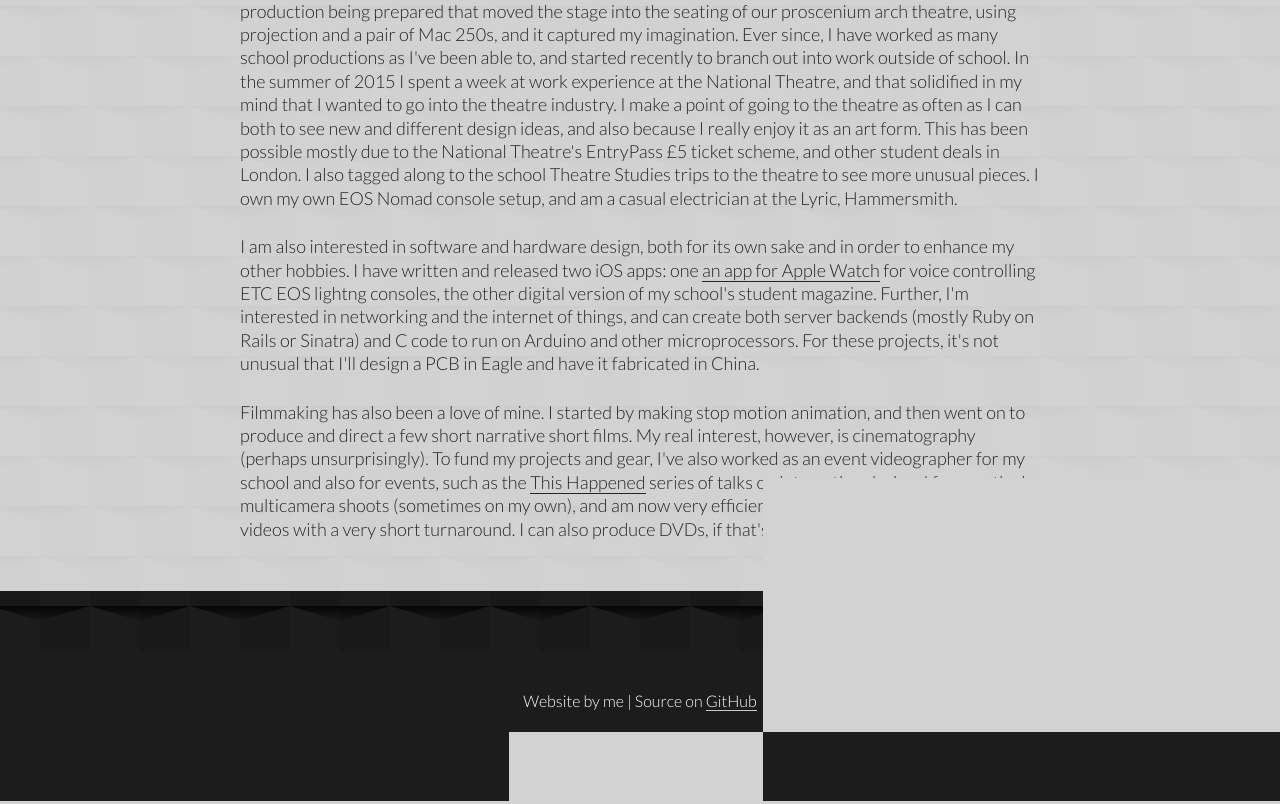
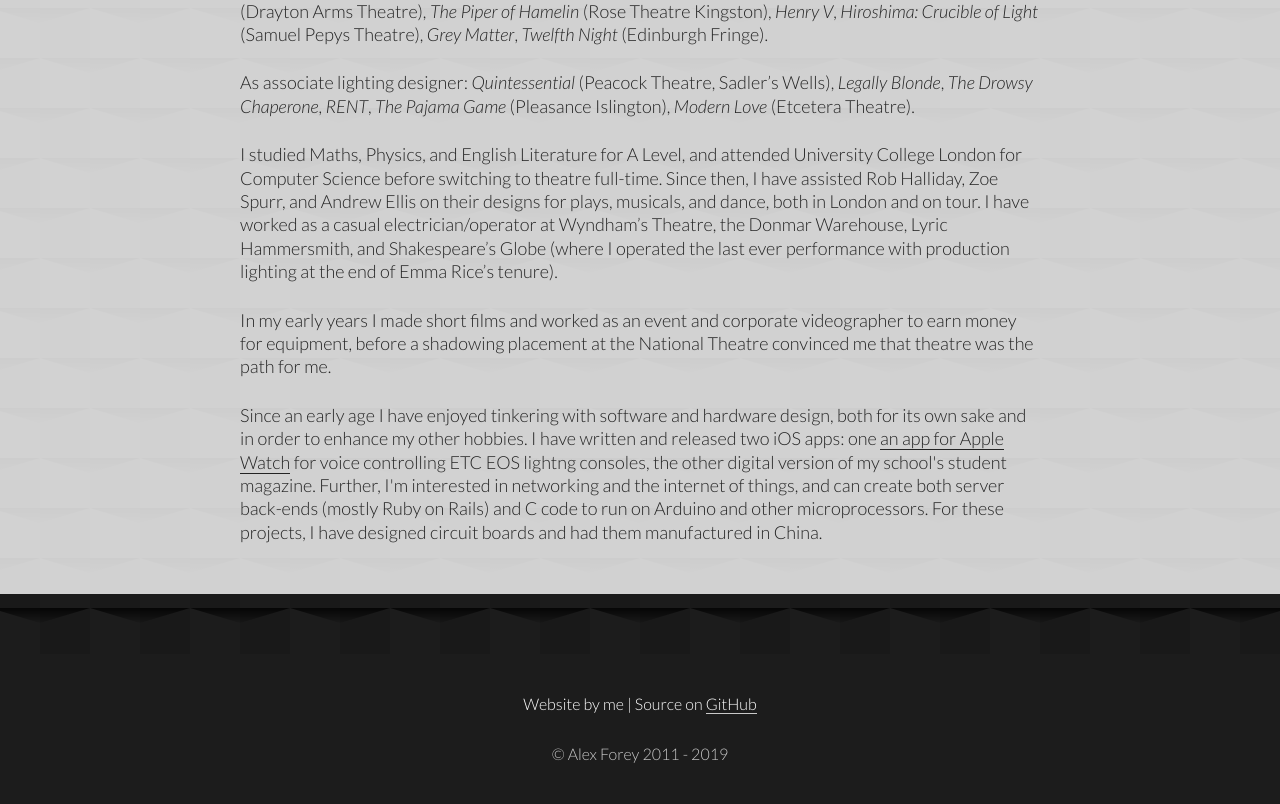
Before and after one commit to alfo/alexforey.com, a PHP site: page /about in a window 1280 px wide. Shown: the part 539-1343 px from the top of the page. Run offline with PHP 8.4, Linux system fonts and the light colour scheme.

Commit message:
Updated about page

```diff
--- a/about.php
+++ b/about.php
@@ -22,13 +22,19 @@
 
       <img class="headshot" src="/imgs/headshot.jpg">
 
-      <p>I'm an <?php echo $age; ?>-year-old student, lighting designer, filmmaker, and coder in London. Having finished studying Maths, Physics, and English Literature for A Level, and securing a deferred place at UCL for Computer Science, I am currently taking a gap year to get some further work experience in these areas, as well as earn some money and travel. The intersection of art and technology is where I am happiest, often creating new technologies to enhance my creative projects.</p>
+      <p>I'm an <?php echo $age; ?>-year-old lighting designer, associate, programmer, and technician. I have been working in professional theatre since 2016 across all scales of theatre, from 50-seat fringe venues to the West End. I am currently a student at the Royal Academy of Dramatic Art.</p>
 
-      <p>Lighting and technical theatre has been a passion of mine since I was 8 in prep school. One day I saw a production being prepared that moved the stage into the seating of our proscenium arch theatre, using projection and a pair of Mac 250s, and it captured my imagination. Ever since, I have worked as many school productions as I've been able to, and started recently to branch out into work outside of school. In the summer of 2015 I spent a week at work experience at the National Theatre, and that solidified in my mind that I wanted to go into the theatre industry. I make a point of going to the theatre as often as I can both to see new and different design ideas, and also because I really enjoy it as an art form. This has been possible mostly due to the National Theatre's EntryPass £5 ticket scheme, and other student deals in London. I also tagged along to the school Theatre Studies trips to the theatre to see more unusual pieces. I own my own EOS Nomad console setup, and am a casual electrician at the Lyric, Hammersmith.</p>
+      <p>
+        My work as lighting designer includes: <i>Polyeucte</i> (Theatre Royal Stratford East), <i>Libuše</i>, <i>Rhapsody 2019</i>, <i>From Here To Eternity</i> (Bloomsbury Theatre), <i>Babel</i> (Lyric Hammersmith), <i>Into The Woods</i>, <i>Exhibition</i> (Shaw Theatre), <i>A Sexual Odyssey</i>, <i>Written on the Body</i> (Cockpit Theatre), <i>Songs for a New World</i> (Drayton Arms Theatre), <i>The Piper of Hamelin</i> (Rose Theatre Kingston), <i>Henry V</i>, <i>Hiroshima: Crucible of Light</i> (Samuel Pepys Theatre), <i>Grey Matter</i>, <i>Twelfth Night</i> (Edinburgh Fringe).
+      </p>
 
-      <p>I am also interested in software and hardware design, both for its own sake and in order to enhance my other hobbies. I have written and released two iOS apps: one <a href="/focus-mate">an app for Apple Watch</a> for voice controlling ETC EOS lightng consoles, the other digital version of my school's student magazine. Further, I'm interested in networking and the internet of things, and can create both server backends (mostly Ruby on Rails or Sinatra) and C code to run on Arduino and other microprocessors. For these projects, it's not unusual that I'll design a PCB in Eagle and have it fabricated in China.</p>
+      <p>As associate lighting designer: <i>Quintessential</i> (Peacock Theatre, Sadler’s Wells), <i>Legally Blonde</i>, <i>The Drowsy Chaperone</i>, <i>RENT</i>, <i>The Pajama Game</i> (Pleasance Islington), <i>Modern Love</i> (Etcetera Theatre).</p>
 
-      <p>Filmmaking has also been a love of mine. I started by making stop motion animation, and then went on to produce and direct a few short narrative short films. My real interest, however, is cinematography (perhaps unsurprisingly). To fund my projects and gear, I've also worked as an event videographer for my school and also for events, such as the <a href="http://thishappened.org">This Happened</a> series of talks on interaction design. I frequently do multicamera shoots (sometimes on my own), and am now very efficient at editing and publishing these videos with a very short turnaround. I can also produce DVDs, if that's your thing.</p>
+      <p>I studied Maths, Physics, and English Literature for A Level, and attended University College London for Computer Science before switching to theatre full-time. Since then, I have assisted Rob Halliday, Zoe Spurr, and Andrew Ellis on their designs for plays, musicals, and dance, both in London and on tour. I have worked as a casual electrician/operator at Wyndham’s Theatre, the Donmar Warehouse, Lyric Hammersmith, and Shakespeare’s Globe (where I operated the last ever performance with production lighting at the end of Emma Rice’s tenure).</p>
+
+      <p>In my early years I made short films and worked as an event and corporate videographer to earn money for equipment, before a shadowing placement at the National Theatre convinced me that theatre was the path for me.</p>
+
+      <p>Since an early age I have enjoyed tinkering with software and hardware design, both for its own sake and in order to enhance my other hobbies. I have written and released two iOS apps: one <a href="/focus-mate">an app for Apple Watch</a> for voice controlling ETC EOS lightng consoles, the other digital version of my school's student magazine. Further, I'm interested in networking and the internet of things, and can create both server back-ends (mostly Ruby on Rails) and C code to run on Arduino and other microprocessors. For these projects, I have designed circuit boards and had them manufactured in China.</p>
 
     </div>
 
```
